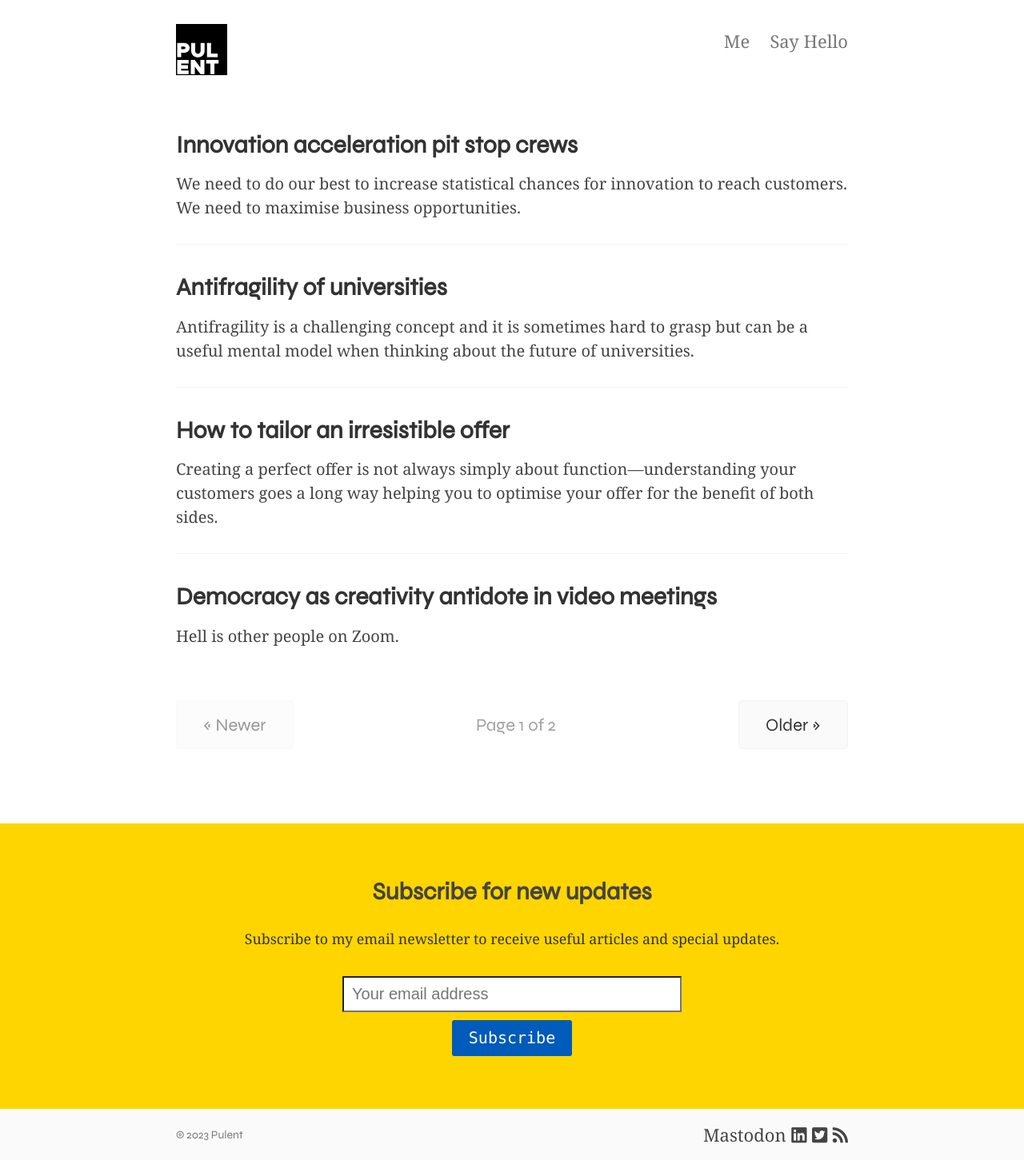
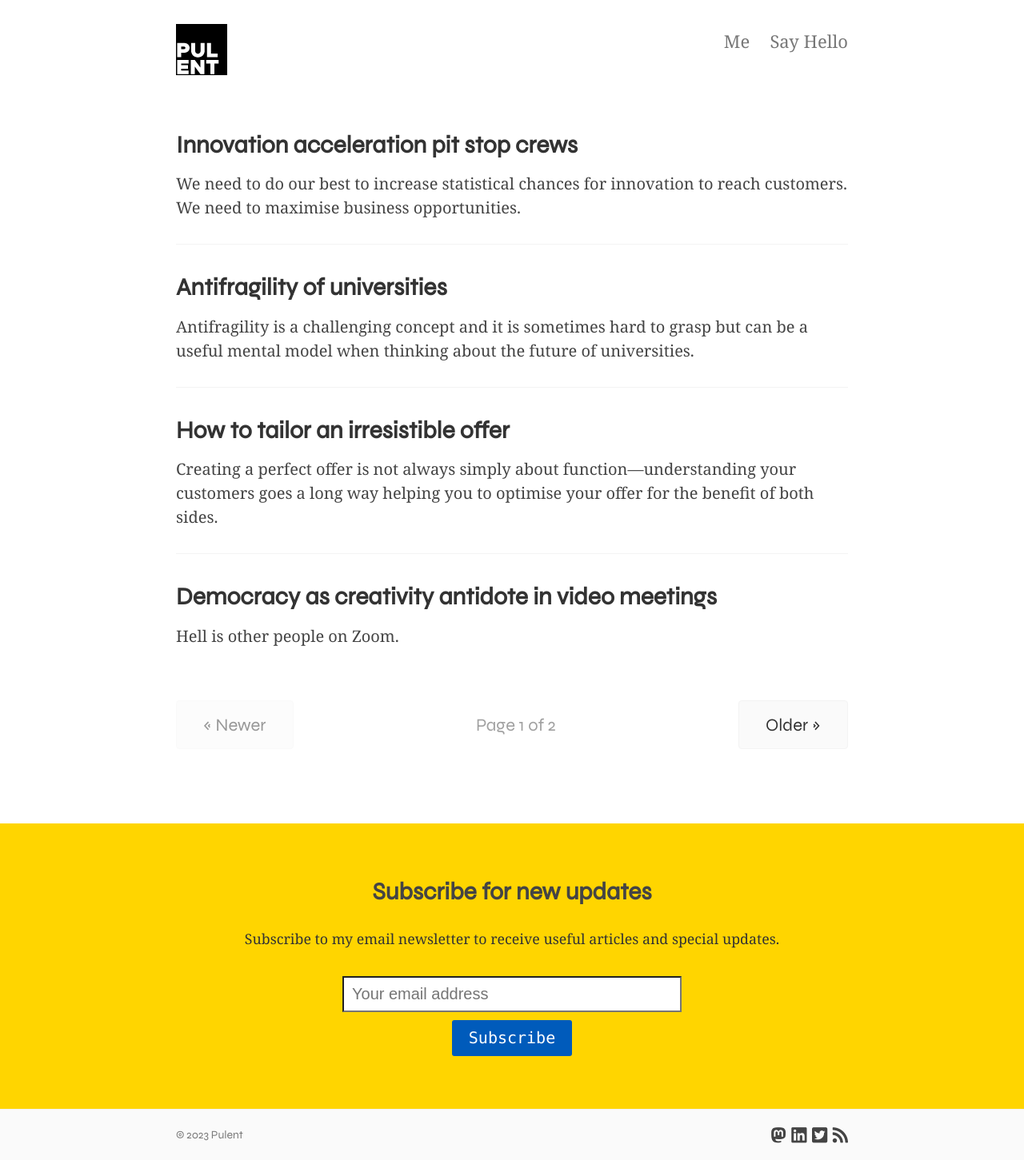
Before and after one commit to pulentcom/pulent.github.io, a Jekyll site: the page built from index.html, in a window 1280 px wide. Shown: the whole page at 80% size. Built offline with Jekyll 4.4.1, drawn with Linux system fonts in a browser that asks for light colours; nearby versions of some CDN libraries; the list of posts is cut into pages by our own code.

Commit message:
Update social_links.html

```diff
--- a/_includes/social_links.html
+++ b/_includes/social_links.html
@@ -1,5 +1,5 @@
 <div class="social-icons right">
-  <a rel="me" href="https://toot.io/@nikola">Mastodon</a>
+  <a rel="me" class="fab fa-mastodon" href="https://toot.io/@nikola" target="_blank"></a>
   {% if site.linkedin_username %}
     <a class="fab fa-linkedin" href="https://www.linkedin.com/in/{{ site.linkedin_username }}" target="_blank"></a>
   {% endif %}
```
